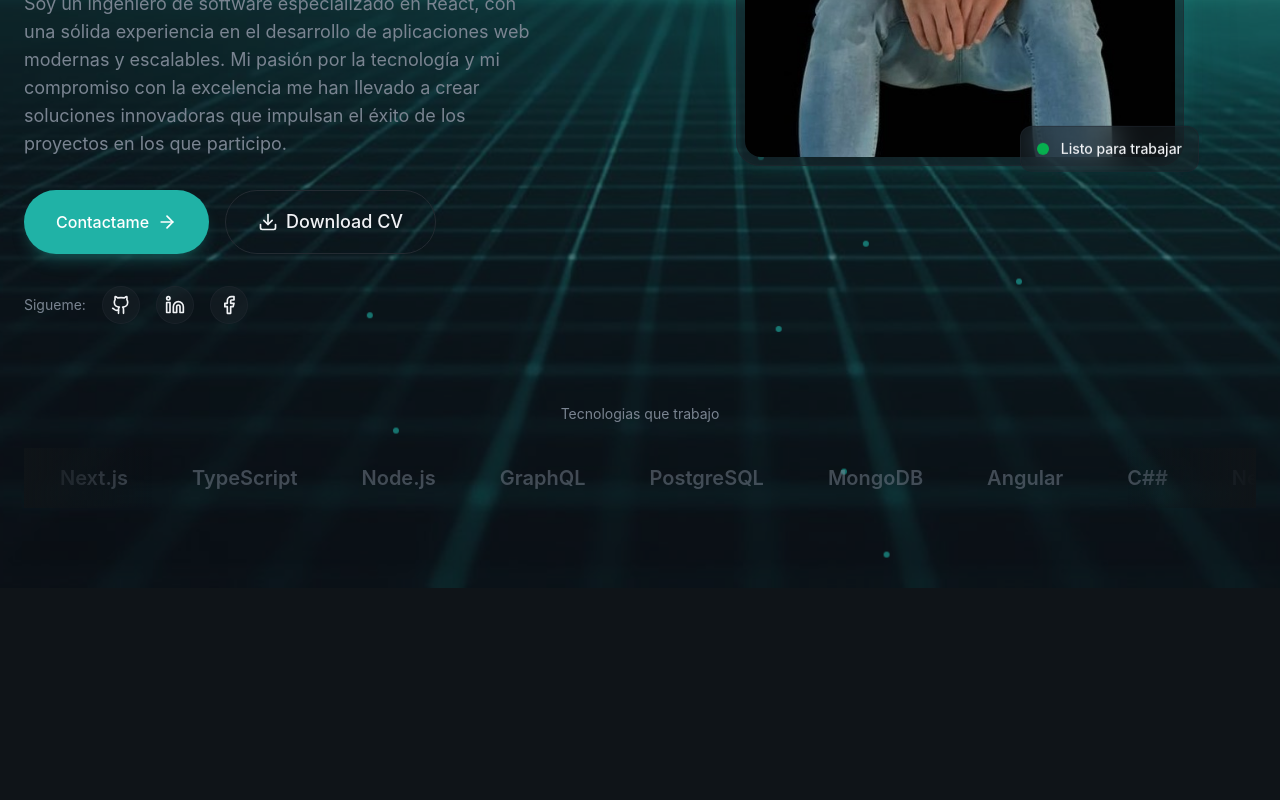
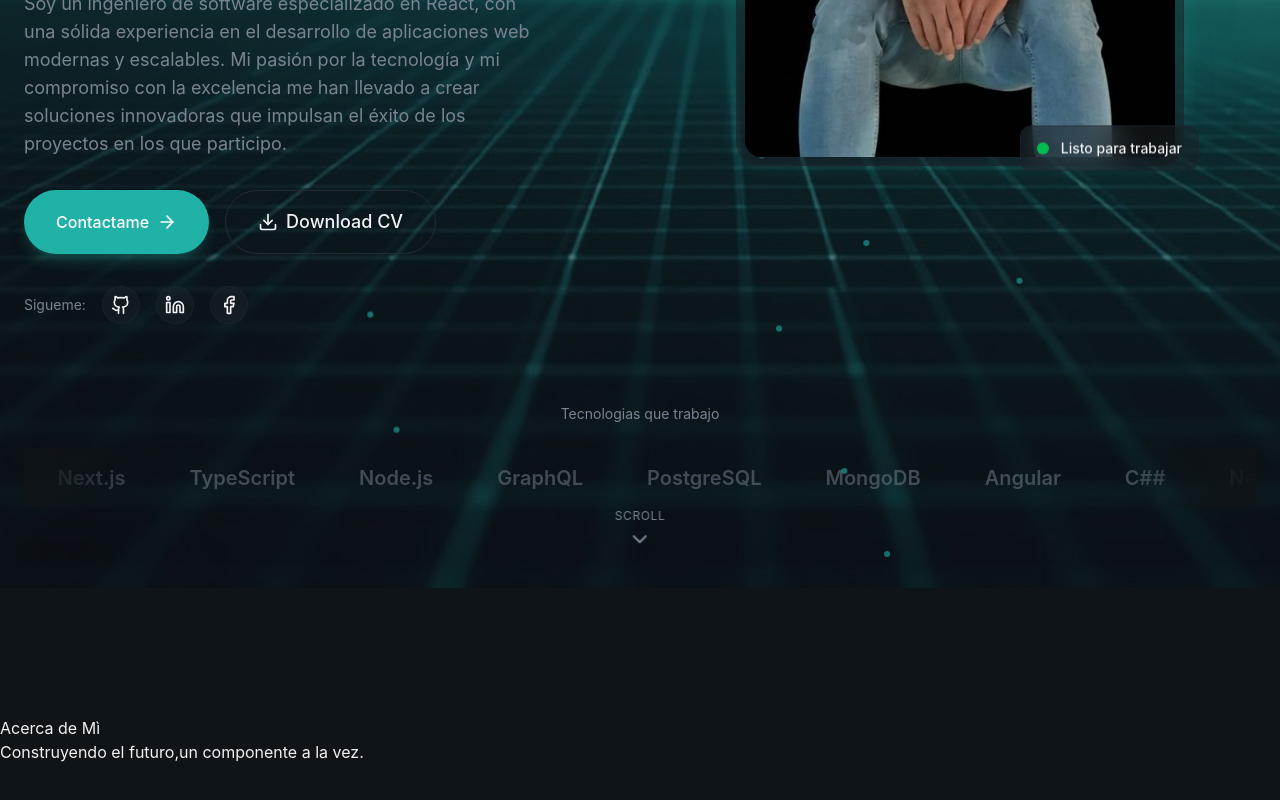
Before and after one commit to AntonioCastro12/portafolio, a React (Vite) app: page / in a window 1280 px wide. Shown: the part 676-1476 px from the top of the page. Before the commit the page ends 1264 px from the top, so only its background shows below. Built offline with nearby package versions, Linux system fonts and the light colour scheme.

Commit message:
About me

```diff
--- a/src/layout/Navbar.jsx
+++ b/src/layout/Navbar.jsx
@@ -1,6 +1,6 @@
 import { Button } from "@/components/Button";
 import { Menu, X } from "lucide-react";
-import { useState } from "react";
+import { useEffect, useState } from "react";
 
 const navlinks = [
   { href: "#about", name: "Acerca de Mi" },
@@ -10,13 +10,31 @@ const navlinks = [
   //   { href: "#contact", name: "Contacto" },
 ];
 
+export const Navbar = () => {
+  const [isMobileMenuOpen, setIsMobileMenuOpen] = useState(false);
+  const [isScrolled, setIsScrolled] = useState(false);
 
-export const Navbar = () => {
-    const [isMobileMenuOpen,setIsMobileMenuOpen] = useState(false);
+  useEffect(() => {
+    const handleScroll = () => {
+      setIsScrolled(window.scrollY > 50);
+    };
+
+    window.addEventListener("scroll", handleScroll);
+
+    return () => window.removeEventListener("scroll", handleScroll);
+  }, []);
+
   return (
-        <header className="fixed top-0 left-0 right-0 bg-transparent py-5 z-50">
+    <header
+      className={`fixed top-0 left-0 right-0 transition-all duration-500 ${
+        isScrolled ? "glass-strong py-3" : "bg-transparent py-5"
+      }  z-50`}
+    >
       <nav className="container mx-auto px-6 flex items-center justify-between">
-                <a href="#" className="text-xl font-bold tracking-tight hover:text-primary">
+        <a
+          href="#"
+          className="text-xl font-bold tracking-tight hover:text-primary"
+        >
           RCM <span className="text-primary">CodeDev</span>
         </a>
 
@@ -24,9 +42,11 @@ export const Navbar = () => {
         <div className="hidden md:flex items-center gap-1">
           <div className="glass rouded-full px-2 py-1 flex items-center gap-1">
             {navlinks.map((link, index) => (
-                            <a key={link.href}
+              <a
+                key={link.href}
                 href={link.href}
-                            className="px-4 py-2 text-sm text-muted-foreground hover:text-foreground rounded-full hover:bg-surface">
+                className="px-4 py-2 text-sm text-muted-foreground hover:text-foreground rounded-full hover:bg-surface"
+              >
                 {link.name}
               </a>
             ))}
@@ -55,13 +75,14 @@ export const Navbar = () => {
               <a
                 key={link.href}
                 href={link.href}
+                onClick={() => setIsMobileMenuOpen(false)}
                 className="text-lg text-muted-foreground hover:text-foreground py-2"
               >
                 {link.name}
               </a>
             ))}
 
-      <Button size="sm">Contacto</Button>
+            <Button size="sm"  onClick={() => setIsMobileMenuOpen(false)} >Contacto</Button>
           </div>
         </div>
       )}
--- a/src/sections/About.jsx
+++ b/src/sections/About.jsx
@@ -1,3 +1,51 @@
+import { Code2, Rocket, Users, Lightbulb } from "lucide-react";
+
+const highlights = [
+  {
+    icon: Code2,
+    tittle: "Codigo limpio y mantenible",
+    description:
+      "Me esfuerzo por escribir código que sea fácil de entender y mantener, siguiendo las mejores prácticas y principios de diseño.",
+  },
+
+  {
+    icon: Rocket,
+    tittle: "Rendimiento optimizado",
+    description:
+      "Me aseguro de que mis aplicaciones sean rápidas y eficientes, optimizando el rendimiento y la experiencia del usuario.",
+  },
+  {
+    icon: Users,
+    tittle: "Colaboración efectiva",
+    description:
+      "Trabajo bien en equipo, comunicándome de manera clara y colaborando para lograr los mejores resultados en cada proyecto.",
+  },
+  {
+    icon: Lightbulb,
+    tittle: "Soluciones innovadoras",
+    description:
+      "Siempre busco formas creativas de resolver problemas y mejorar las aplicaciones, aportando ideas frescas y efectivas.",
+  },
+];
+
 export const About = () => {
-    return <section></section>
+  return (
+    <section id="about" className="py-32 relative overflow-hidden">
+      <div>
+        <div>
+          {/*left column */}
+          <div>
+            <span>Acerca de Mì</span>
+          </div>
+        </div>
+
+        <div>
+          <h2>
+            Construyendo el futuro,
+            <span>un componente a la vez.</span>
+          </h2>
+        </div>
+      </div>
+    </section>
+  );
 };
--- a/src/sections/Hero.jsx
+++ b/src/sections/Hero.jsx
@@ -1,4 +1,4 @@
-import { ArrowRight, Download, Facebook, Github, Linkedin } from "lucide-react";
+import { ArrowRight, ChevronDown, Download, Facebook, Github, Linkedin } from "lucide-react";
 import { Button } from "../components/Button";
 import { AnimatedBorderButton } from "../components/AnimatedBorderButton";
 
@@ -184,6 +184,19 @@ export const Hero = () => {
           </div>
         </div>
       </div>
+
+      <div
+        className="absolute bottom-8 left-1/2 -translate-x-1/2
+      animate-fade-in animation-delay-800"
+      >
+        <a
+          href="#about"
+          className="flex flex-col items-center gap-2 text-muted-foreground hover:text-primary transition-colors group"
+        >
+          <span className="text-xs uppercase tracking-wider">Scroll</span>
+          <ChevronDown className="w-6 h-6 animate-bounce" />
+        </a>
+      </div>
     </section>
   );
 };
```
Lines whose indentation alone changed are shown as unchanged.
